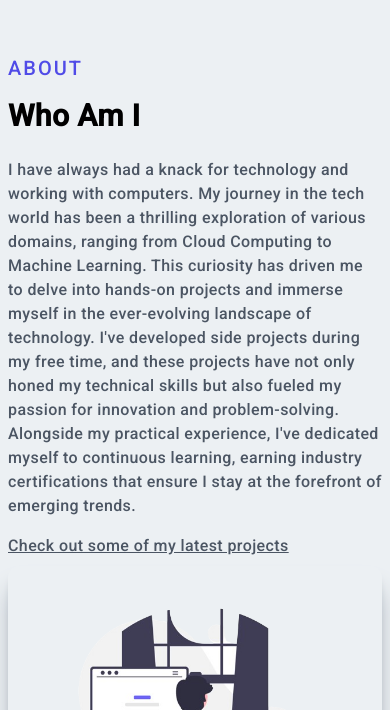
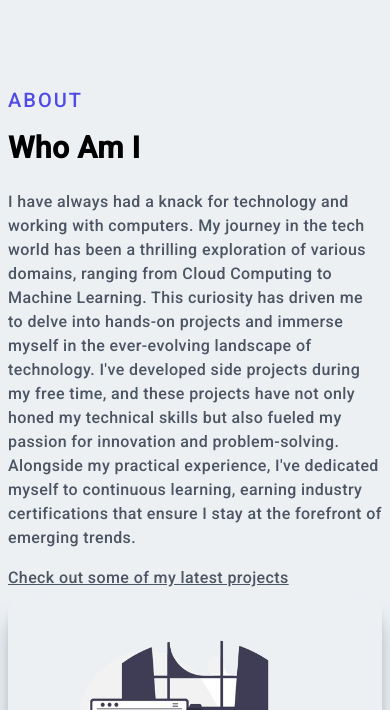
Before and after one commit to Jin-Kang-Lee/Portfolio-Website, a Next.js app: page / in a window 390 px wide. Shown: the part 854-1564 px from the top of the page. Built offline with nearby package versions, Linux system fonts and the light colour scheme.

Commit message:
Fixed whitespaces between each section for mobile devices

```diff
--- a/components/About.jsx
+++ b/components/About.jsx
@@ -2,7 +2,7 @@ import React from 'react'
 
 const About = () => {
   return (
-    <div id='about' className='w-full md:h-screen p-2 flex items-center py-16'>
+    <div id='about' className='w-full md:h-screen p-2 flex items-center py-24'>
         <div className='max-w-[1240px] m-auto md:grid grid-cols-3 gap-8'>
             <div className='col-span-2 '>
                 <p className='uppercase text-xl tracking-widest text-[#504be7]'>About</p>
--- a/components/Contact.jsx
+++ b/components/Contact.jsx
@@ -8,7 +8,7 @@ import Link from 'next/link'
 
 const Contact = () => {
   return (
-    <div id='contact' className='w-full lg:h-screen'>
+    <div id='contact' className='w-full lg:h-screen py-16'>
         <div className='max-w-[1240px] m-auto px-2 py-16 w-full'>
           <p className='uppercase text-xl tracking-widest text-[#504be7]'>Contact</p>
           <h2 className='py-4'>Keep In Touch</h2>
--- a/components/Experience.jsx
+++ b/components/Experience.jsx
@@ -3,7 +3,7 @@ import Image from 'next/image'
 
 const Experience = () => {
   return (
-    <div id='experience' className='w-full lg:h-screen p-2'>
+    <div id='experience' className='w-full lg:h-screen p-2 py-24'>
         <div className='max-w-[1240px] mx-auto flex flex-col justify-center h-full'>
             <p className='text-xl tracking-widest uppercase text-[#504be7]'>Experience</p>
             <h2 className='py-4'>Where have I been</h2>
--- a/components/Projects.jsx
+++ b/components/Projects.jsx
@@ -10,7 +10,7 @@ import ProjectItem from './ProjectItem'
 const Projects = () => {
   return (
     <div id='projects' className='w-full'>
-      <div className='max-w-[1240px] mx-auto px-2 py-16'>
+      <div className='max-w-[1240px] mx-auto px-2 py-24'>
         <p className='text-xl tracking-widest uppercase text-[#504be7]'>
           Projects
         </p>
```
